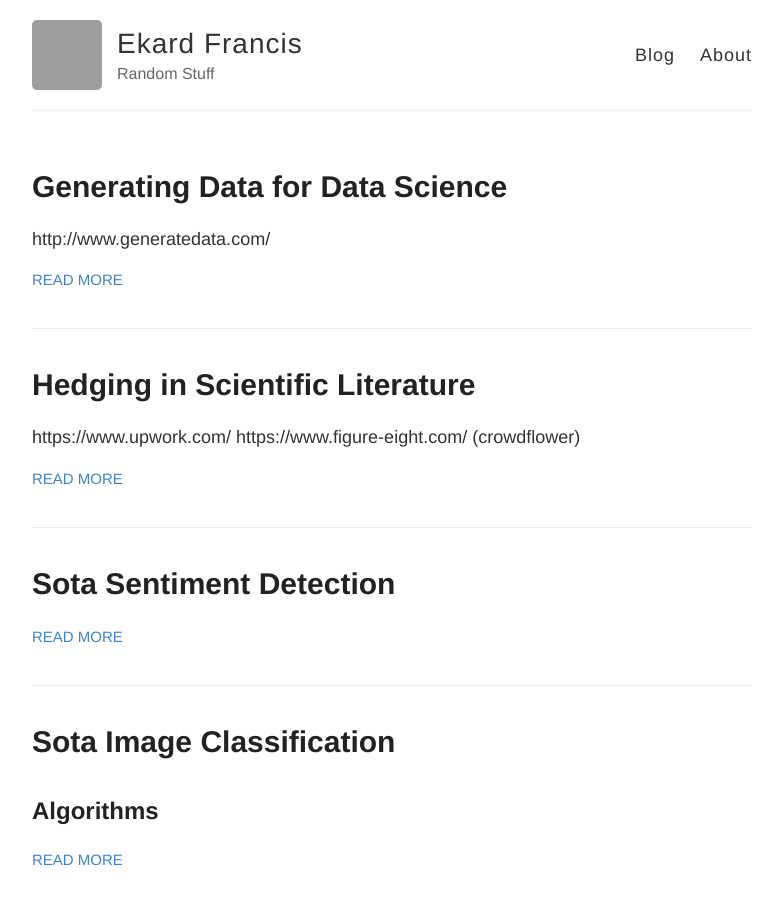
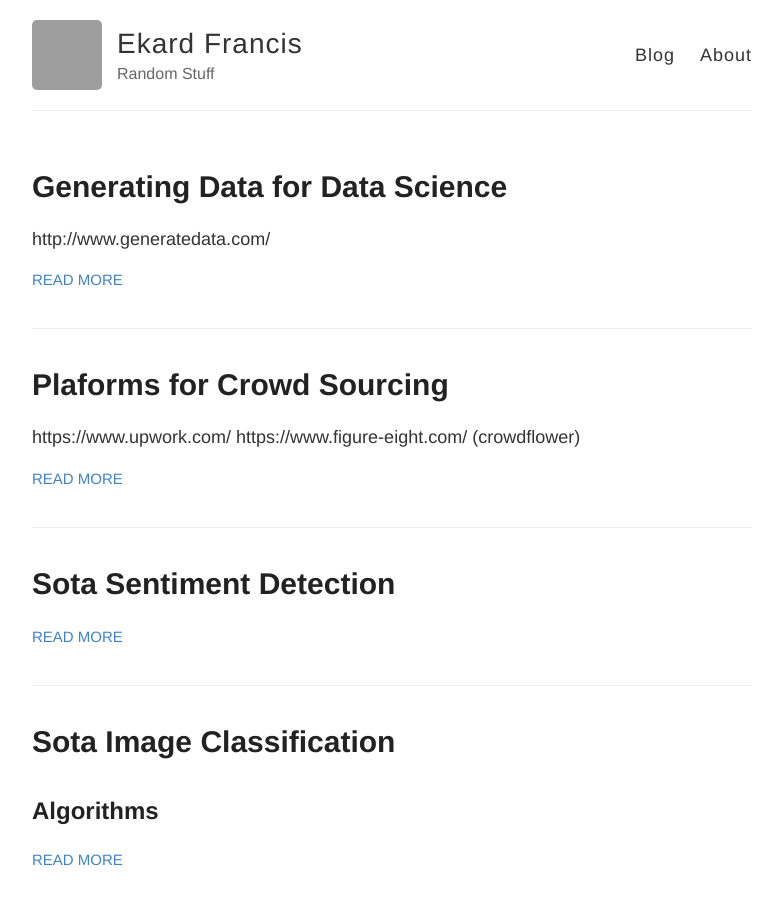
Before and after one commit to ekardf/ekardf.github.io, a Jekyll site: the page built from index.html, in a window 1280 px wide and 900 px high. Shown: the whole window, without its empty margins (248-1030 px from the left). Built offline with Jekyll 4.4.1, drawn with Linux system fonts in a browser that asks for light colours; grey boxes are pictures that could not be loaded.

Commit message:
Update 2018-05-25-crowd-sourcing-plattforms.md

```diff
--- a/_posts/2018-05-25-crowd-sourcing-plattforms.md
+++ b/_posts/2018-05-25-crowd-sourcing-plattforms.md
@@ -1,6 +1,6 @@
 ---
 layout: post
-title: Hedging in Scientific Literature
+title: Plaforms for Crowd Sourcing
 ---
 
 https://www.upwork.com/
```
